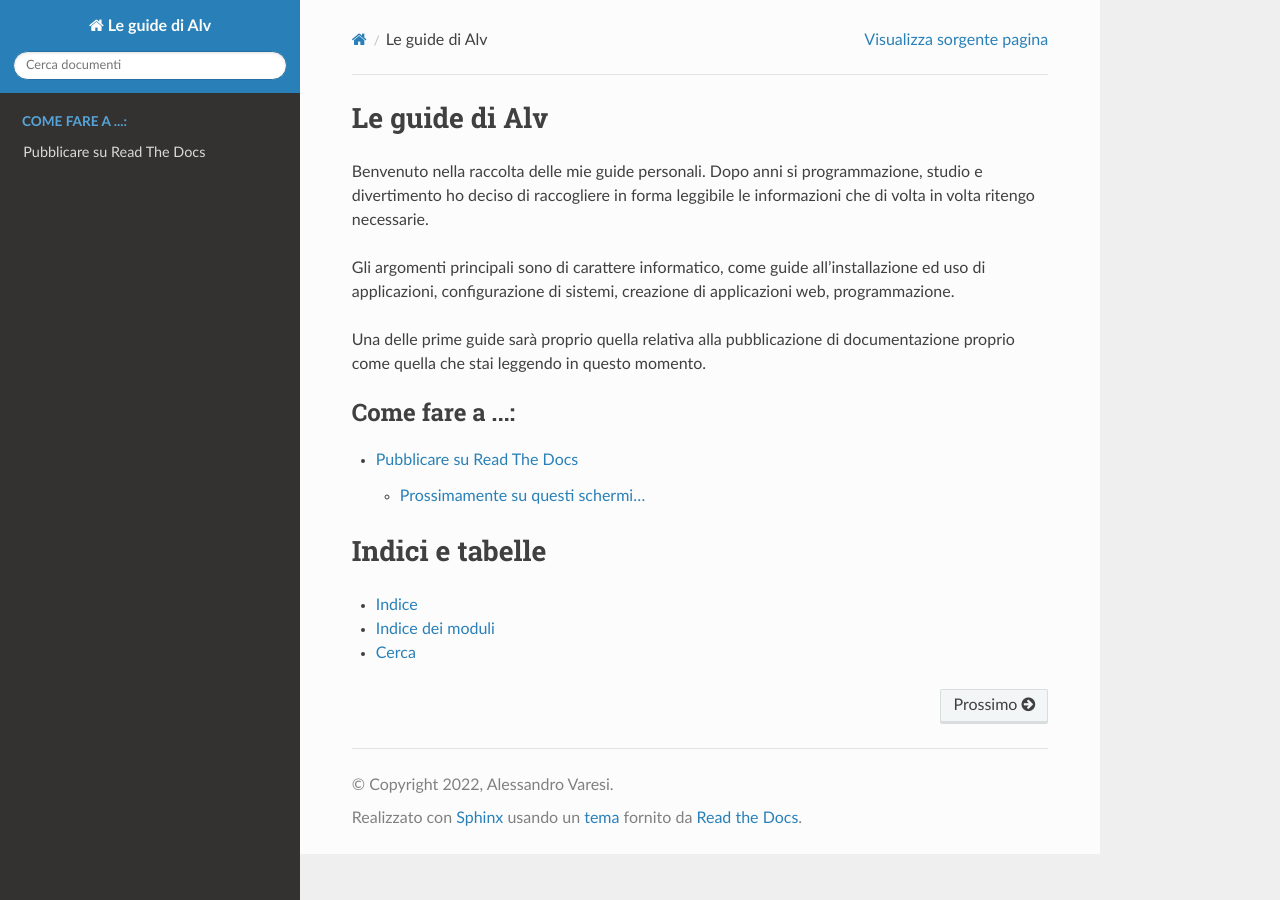
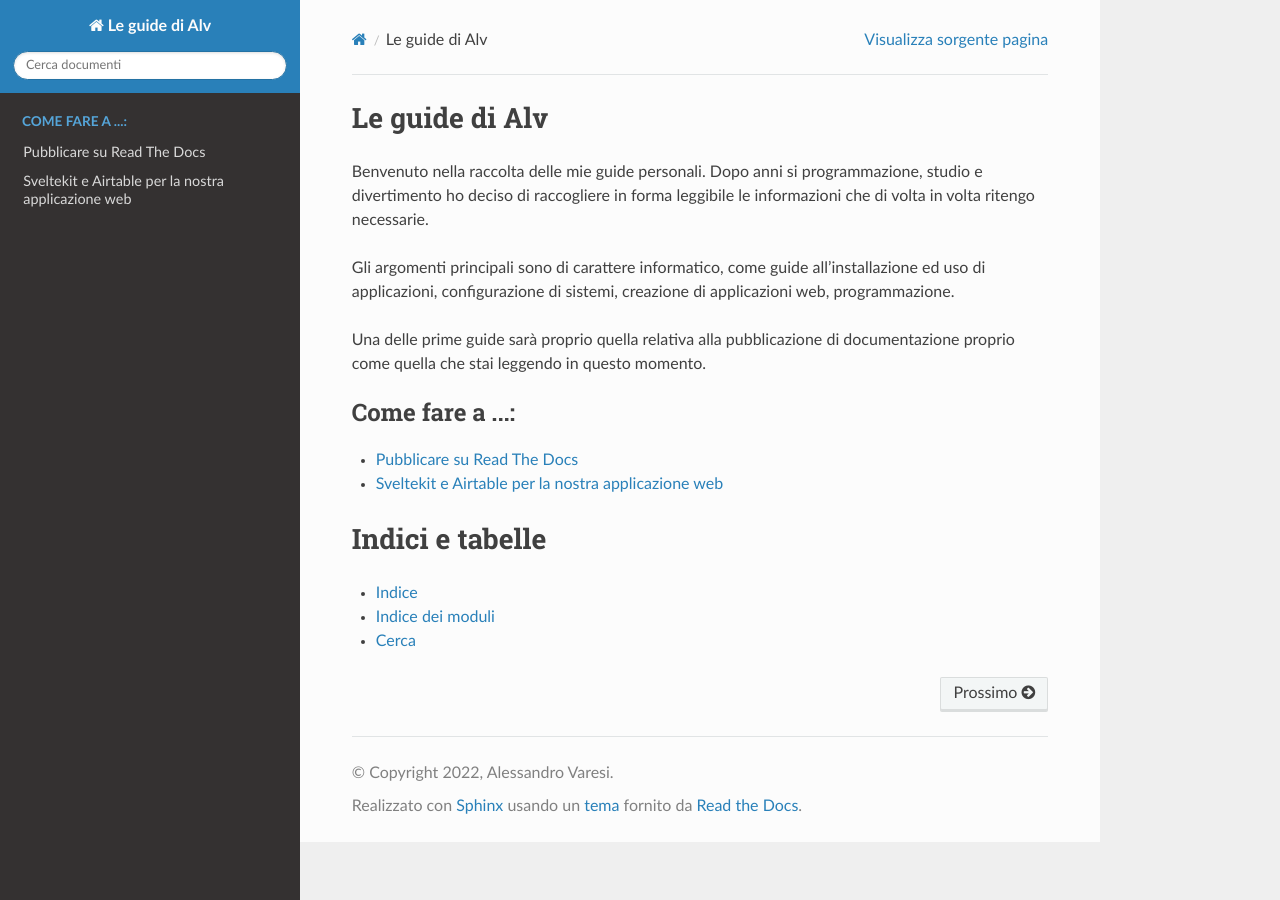
Before and after one commit to novice-handbooks/le-guide-di-alv, a Sphinx documentation site: the page built from docs/index.rst, in a window 1280 px wide. Built offline with Sphinx 7.4.7 and the Read the Docs theme 2.0.0, drawn with Linux system fonts in a browser that asks for light colours.

Commit message:
first commit

```diff
--- a/docs/index.rst
+++ b/docs/index.rst
@@ -22,10 +22,11 @@ documentazione proprio come quella che stai leggendo in questo momento.
    :caption: Sommario
 
 .. toctree::
-   :maxdepth: 2
+   :maxdepth: 1
    :caption: Come fare a ...:
 
    rtd-howto/index
+   sveltekit-airtable-howto/index
 
 Indici e tabelle
 ================
--- /dev/null
+++ b/docs/sveltekit-airtable-howto/index.rst
@@ -0,0 +1,13 @@
+Sveltekit e Airtable per la nostra applicazione web
+===================================================
+
+Proviamo a creare assieme una applicazione web completa, in
+gergo definita "full-stack", per la gestione dei libri della
+nostra libreria di casa.
+
+Per far questo oltre alla pura creazione del programma per
+il quale utilizziamo il "framework" `Sveltekit <https://kit.svelte.dev>`_,
+abbiamo anche bisogno di gestire un database di dati per il quale useremo
+direttamente `Airtable <https://airtable.com>`_, ma ne parleremo a tempo debito.
+
+Partiamo con le basi di Sveltekit
```
